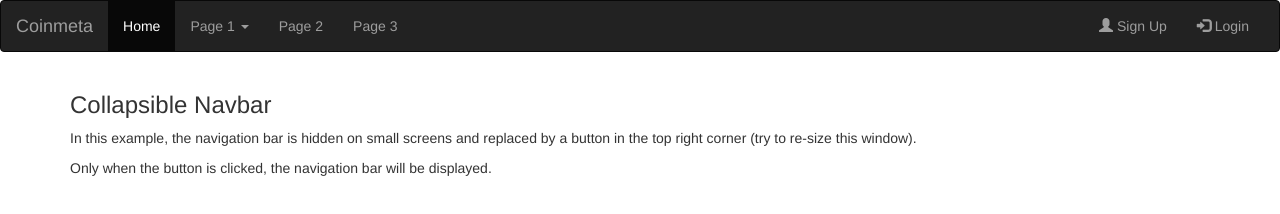
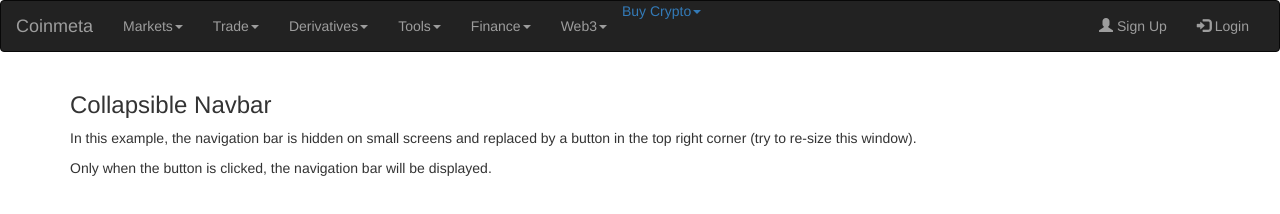
Before and after one commit to Tee-hopex/meta, a plain HTML site: page index.html in a window 1280 px wide. Drawn offline with nearby package versions, Linux system fonts and the light colour scheme.

Commit message:
added nav bar to main

```diff
--- a/index.html
+++ b/index.html
@@ -22,17 +22,65 @@
     </div>
     <div class="collapse navbar-collapse" id="myNavbar">
       <ul class="nav navbar-nav">
-        <li class="active"><a href="#">Home</a></li>
+        <!-- <li class="active"><a href="#">Home</a></li>
+        <li class="dropdown"> -->
+          <a class="dropdown-toggle" data-toggle="dropdown" href="#">Buy Crypto<span class="caret"></span></a>
+          <ul class="dropdown-menu">
+            <!-- tODO: ADD BUY CRYPTO DETAILS -->
+            <li><a href="#">Buy Crypto</a></li>
+            <li><a href="#">Markets</a></li>
+            <li><a href="#">Trade</a></li>
+            <li><a href="#">Derivatives</a></li>
+            <li><a href="#">Tools</a></li>
+            <li><a href="#">Finance</a></li>
+            <li><a href="#">Web3</a></li>
+        </ul>
+        </li>
         <li class="dropdown">
-          <a class="dropdown-toggle" data-toggle="dropdown" href="#">Page 1 <span class="caret"></span></a>
+          <a class="dropdown-toggle" data-toggle="dropdown" href="#">Markets<span class="caret"></span></a>
           <ul class="dropdown-menu">
-            <li><a href="#">Page 1-1</a></li>
-            <li><a href="#">Page 1-2</a></li>
-            <li><a href="#">Page 1-3</a></li>
-          </ul>
+            <li><a href="#">Market Overview</a></li>
+            <li><a href="#">Market Data</a></li>
+            <li><a href="#">Launch</a></li>
+        </ul>
         </li>
-        <li><a href="#">Page 2</a></li>
-        <li><a href="#">Page 3</a></li>
+        <li class="dropdown">
+          <a class="dropdown-toggle" data-toggle="dropdown" href="#">Trade<span class="caret"></span></a>
+          <ul class="dropdown-menu">
+            <!-- TODO: ADD TRADE DETAILS -->
+            <!-- <li><a href="#">Market Overview</a></li>
+            <li><a href="#">Market Data</a></li>
+            <li><a href="#">Launch</a></li> -->
+        </ul>
+        </li>
+        <li class="dropdown">
+          <a class="dropdown-toggle" data-toggle="dropdown" href="#">Derivatives<span class="caret"></span></a>
+          <ul class="dropdown-menu">
+            <!-- TODO: Add derivatives details -->
+            <!-- <li><a href="#">Market Overview</a></li>
+            <li><a href="#">Market Data</a></li>
+            <li><a href="#">Launch</a></li> -->
+        </ul>
+        </li>
+        <li class="dropdown">
+          <a class="dropdown-toggle" data-toggle="dropdown" href="#">Tools<span class="caret"></span></a>
+          <ul class="dropdown-menu">
+          <!-- todo add tools details -->
+        </ul>
+        </li>
+        <li class="dropdown">
+          <a class="dropdown-toggle" data-toggle="dropdown" href="#">Finance<span class="caret"></span></a>
+          <ul class="dropdown-menu">
+            <!-- Todo: add finance details -->
+        </ul>
+        </li>
+        <li class="dropdown">
+          <a class="dropdown-toggle" data-toggle="dropdown" href="#">Web3<span class="caret"></span></a>
+          <ul class="dropdown-menu">
+            <!-- todo: add web3 details -->
+        </ul>
+        </li>
+
       </ul>
       <ul class="nav navbar-nav navbar-right">
         <li><a href="#"><span class="glyphicon glyphicon-user"></span> Sign Up</a></li>
```
